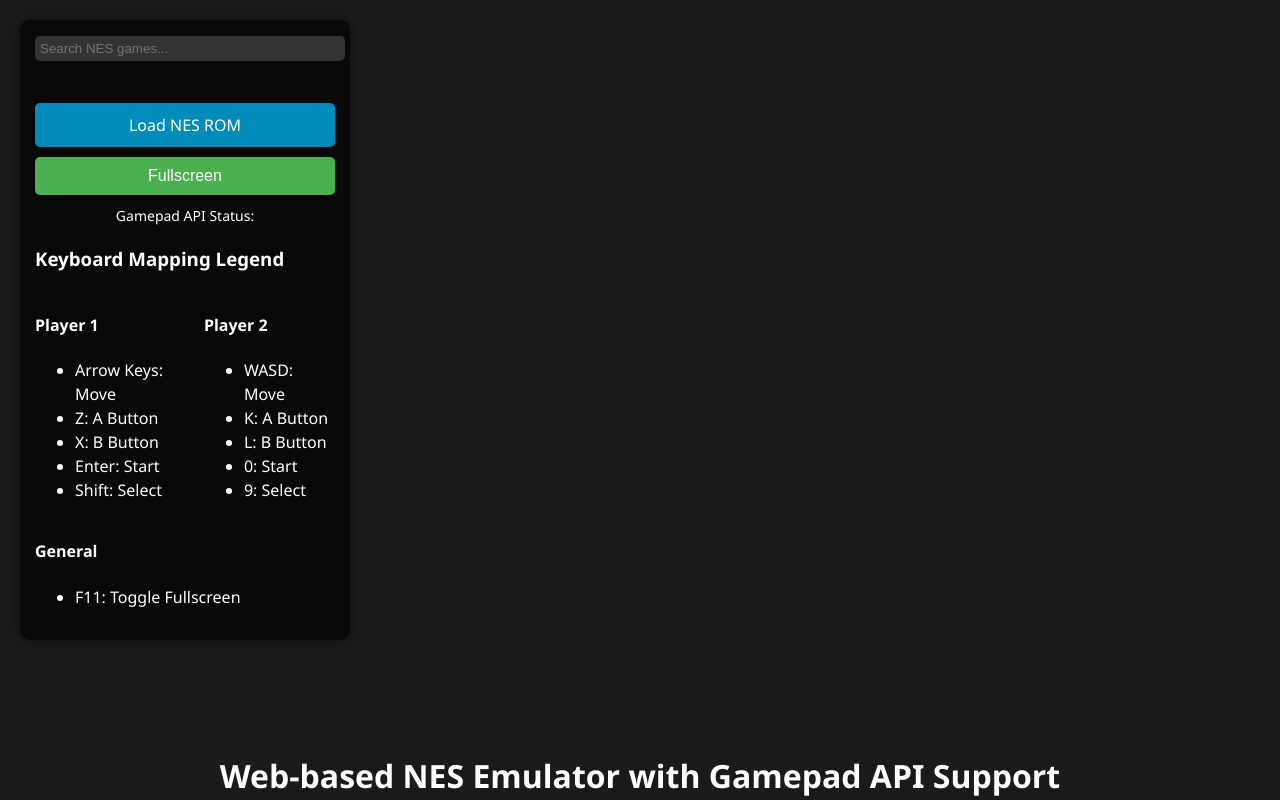
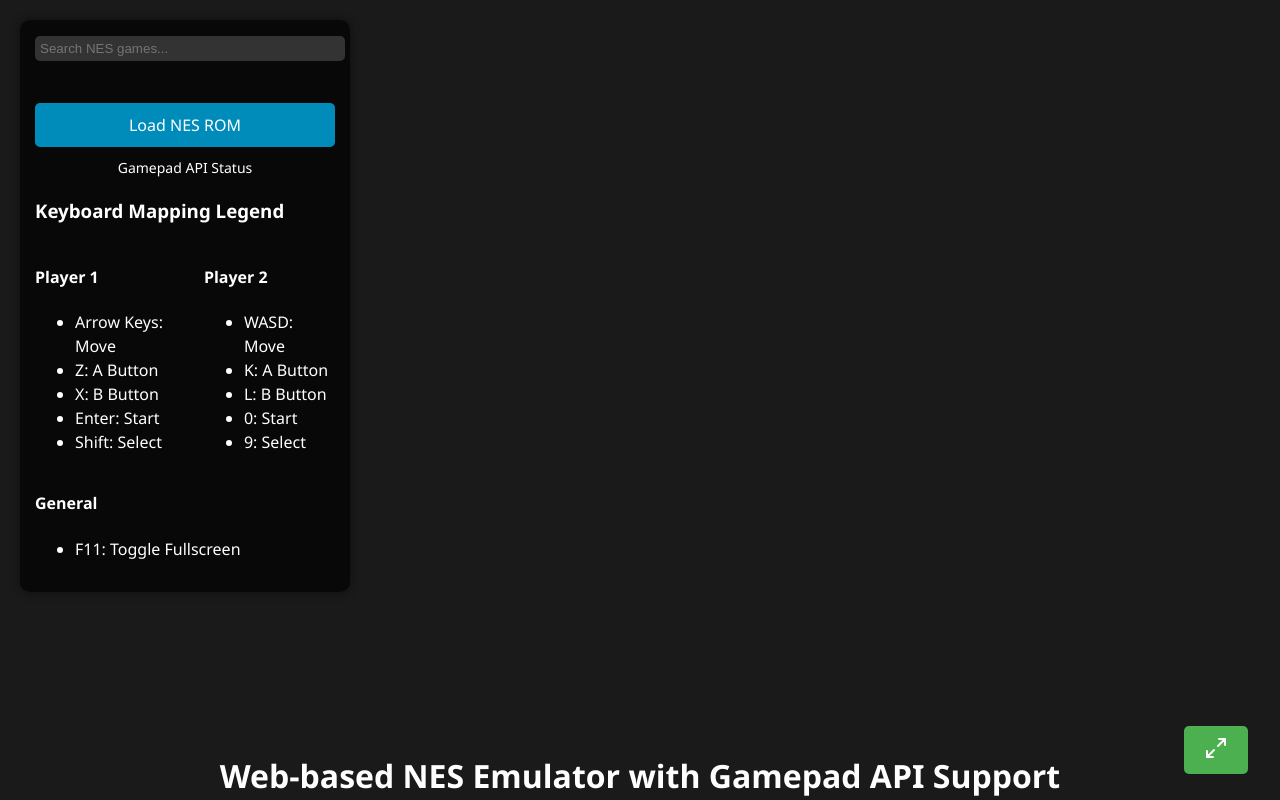
Before and after one commit to deanshub/gamepad-emulator, a website built with Vite: page index.html in a window 1280 px wide. Built offline with nearby package versions, Linux system fonts and the light colour scheme; a script that the page names is missing.

Commit message:
full screen in the right place

```diff
--- a/index.html
+++ b/index.html
@@ -53,8 +53,7 @@
             <ul id="game-list"></ul>
             <input type="file" id="rom-input" accept=".nes">
             <label for="rom-input" id="rom-label" class="btn">Load NES ROM</label>
-            <button id="fullscreen-btn" class="btn">Fullscreen</button>
-            <div id="gamepad-status">Gamepad API Status: <span id="gamepad-connection"></span></div>
+            <div id="gamepad-status">Gamepad API Status <span id="gamepad-connection"></span></div>
             <!-- keyboard mapping legend -->
             <div id="keyboard-mapping-legend">
                 <h3>Keyboard Mapping Legend</h3>
@@ -88,9 +87,14 @@
         </div>
     </div>
 
+    <button id="fullscreen-btn" class="btn">
+        <svg xmlns="http://www.w3.org/2000/svg" width="24" height="24" viewBox="0 0 24 24" fill="none" stroke="currentColor" stroke-width="2" stroke-linecap="round" stroke-linejoin="round" class="lucide lucide-maximize-2"><path d="M15 3H21V9"></path><path d="M9 21H3V15"></path><path d="M21 3L14 10"></path><path d="M3 21l7-7"></path></svg>
+    </button>
+
     <footer>
         <p>Experience the power of the HTML5 Gamepad API with our NES emulator. Connect your gamepad and play classic games!</p>
     </footer>
+
 
     <script src="https://unpkg.com/jsnes/dist/jsnes.min.js"></script>
     <script type="module" src="/src/main.ts"></script>
--- a/src/style.css
+++ b/src/style.css
@@ -28,3 +28,25 @@
   font-size: 2rem;
   font-weight: bold;
 }
+
+/* Add this new rule */
+/* #keyboard-mapping-legend {
+  display: block;
+} */
+
+/* Hide keyboard-mapping-legend in fullscreen mode */
+:fullscreen #controls {
+  display: none;
+}
+
+/* For webkit browsers */
+:-webkit-full-screen #controls {
+  display: none;
+}
+
+#fullscreen-btn {
+  position: absolute;
+  bottom: 1em;
+  right: 2em;
+  width: 4em;
+}
```
